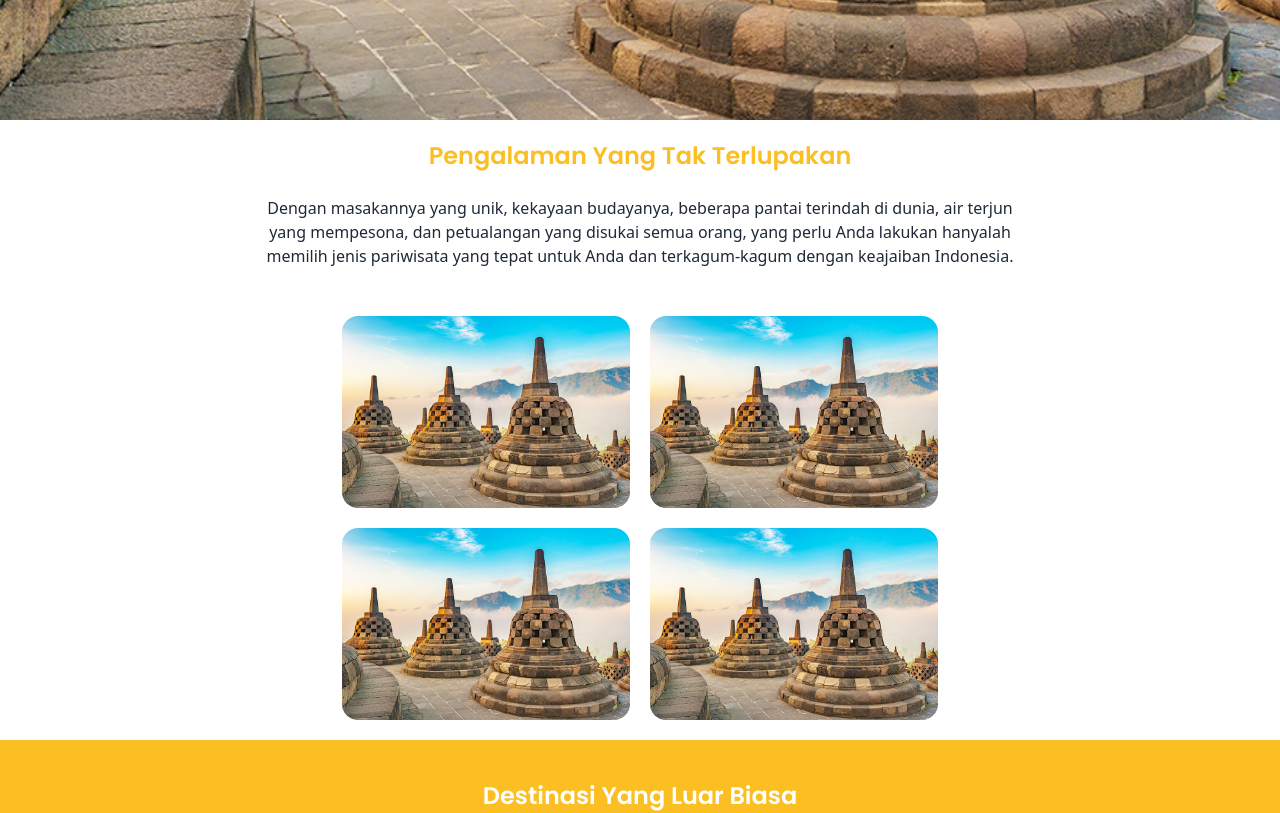
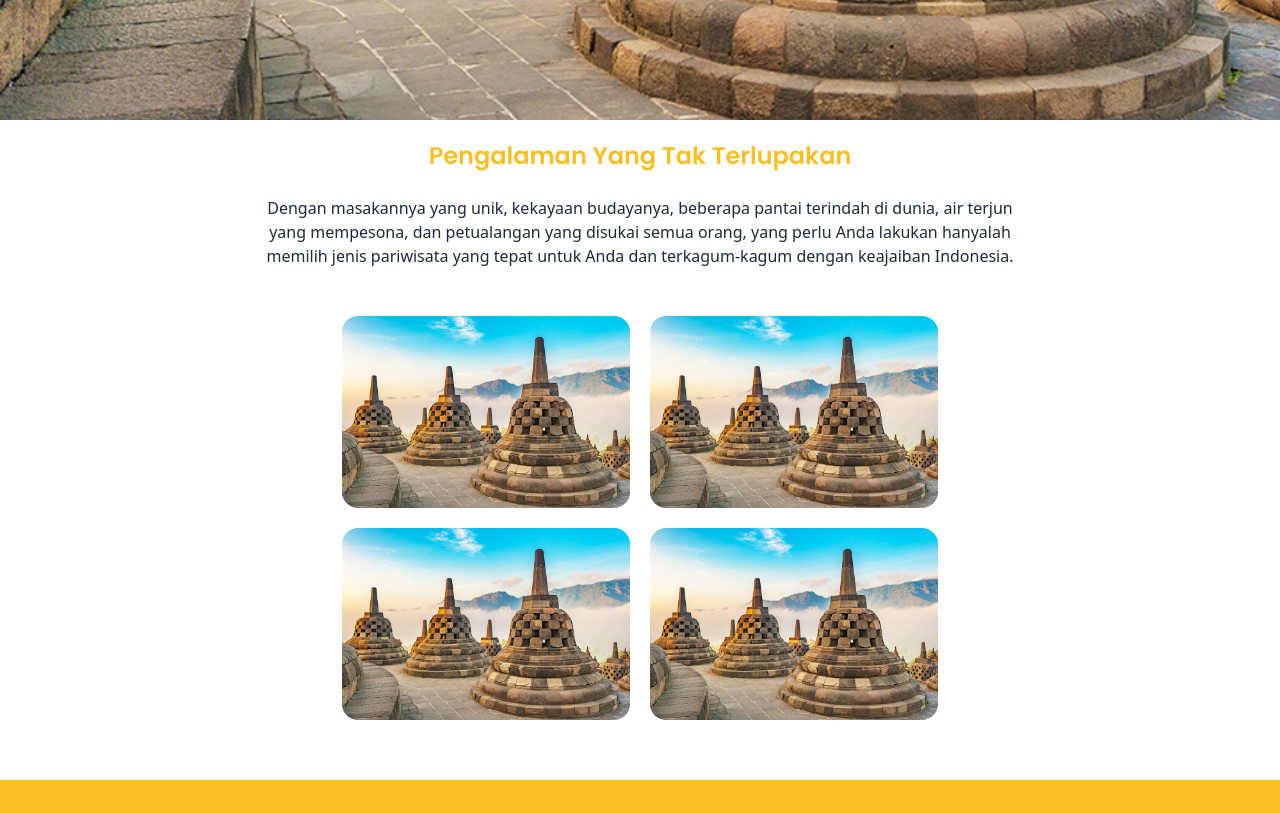
Before and after one commit to Zykiria01/sejaloka, a React (Vite) app: page / in a window 1280 px wide. Shown: the part 680-1493 px from the top of the page. Built offline with nearby package versions, Linux system fonts and the light colour scheme.

Commit message:
repair sectionDestinasi

```diff
--- a/src/component/Footer.jsx
+++ b/src/component/Footer.jsx
@@ -3,7 +3,7 @@ import LogoWhite from '../assets/image/Sejaloka-Logogram-Only-White.png';
 const Footer = () => {
   return (
     <footer className='footer p-10 bg-base-300 text-base-content'>
-      <nav className=''>
+      <nav>
         <img className='w-1/5 mx-auto' src={LogoWhite} />
       </nav>
       <nav>
--- a/src/pages/landingPage/SectionPengalaman/Index.jsx
+++ b/src/pages/landingPage/SectionPengalaman/Index.jsx
@@ -3,7 +3,7 @@ import Logo2 from '../../../assets/image/logo2.jpg';
 const SectionPengalaman = () => {
   return (
     <section id='Pengalaman'>
-      <div className='flex flex-wrap min-h-full items-center justify-center bg-white'>
+      <div className='flex flex-wrap min-h-full items-center justify-center bg-white pb-10'>
         <div className='mx-auto flex w-full text-center flex-col gap-6 my-5'>
           <h1 className='font-poppins text-2xl font-semibold sm-text-2xl text-amber-400'>
             Pengalaman Yang Tak Terlupakan
```
